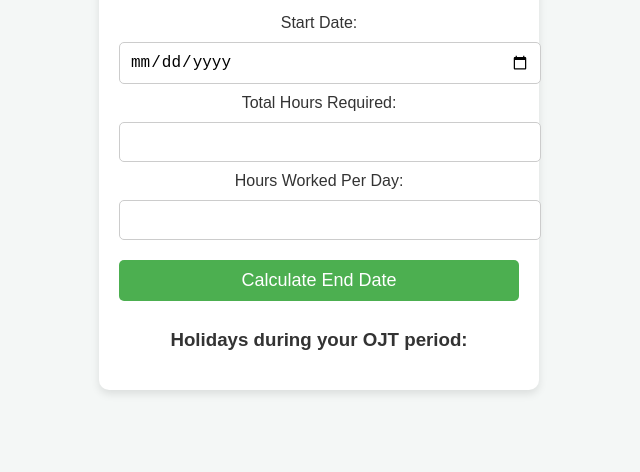
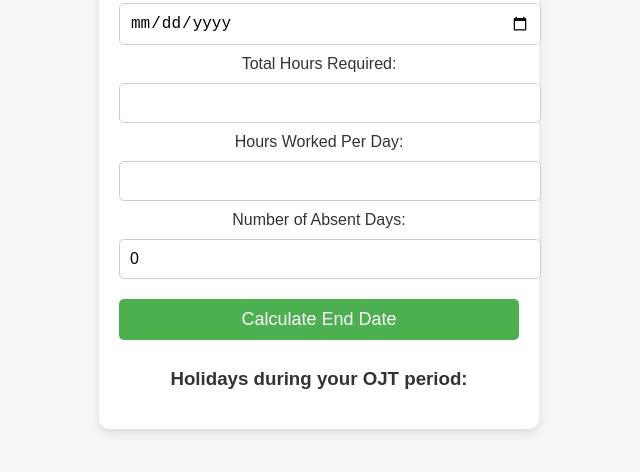
Before and after one commit to EcodeXx/ojt-hours-tracker, a plain HTML site: page index.html in a window 1280 px wide. Shown: the part 274-746 px from the top of the page, without its empty margins (321-961 px from the left). Drawn offline with Linux system fonts and the light colour scheme.

Commit message:
Update index.html

```diff
--- a/index.html
+++ b/index.html
@@ -10,11 +10,9 @@
   <div class="container">
     <h1>OJT Hours Tracker (Weekdays Only)</h1>
 
-    <!-- OJT Hours Calculation Section -->
     <section id="ojtCalculation">
       <h2>OJT Completion Date (Weekdays Only)</h2>
 
-      <!-- Input fields for OJT calculation -->
       <label for="startDate">Start Date:</label>
       <input type="date" id="startDate" required>
 
@@ -24,10 +22,12 @@
       <label for="hoursPerDay">Hours Worked Per Day:</label>
       <input type="number" id="hoursPerDay" required>
 
+      <label for="absentDays">Number of Absent Days:</label>
+      <input type="number" id="absentDays" value="0" min="0">
+
       <button id="calculateEndMonth">Calculate End Date</button>
       <h3 id="ojtEndDate"></h3>
 
-      <!-- Display holidays that overlap -->
       <h3 id="holidaysList">Holidays during your OJT period:</h3>
       <ul id="holidayDetails"></ul>
     </section>
```
